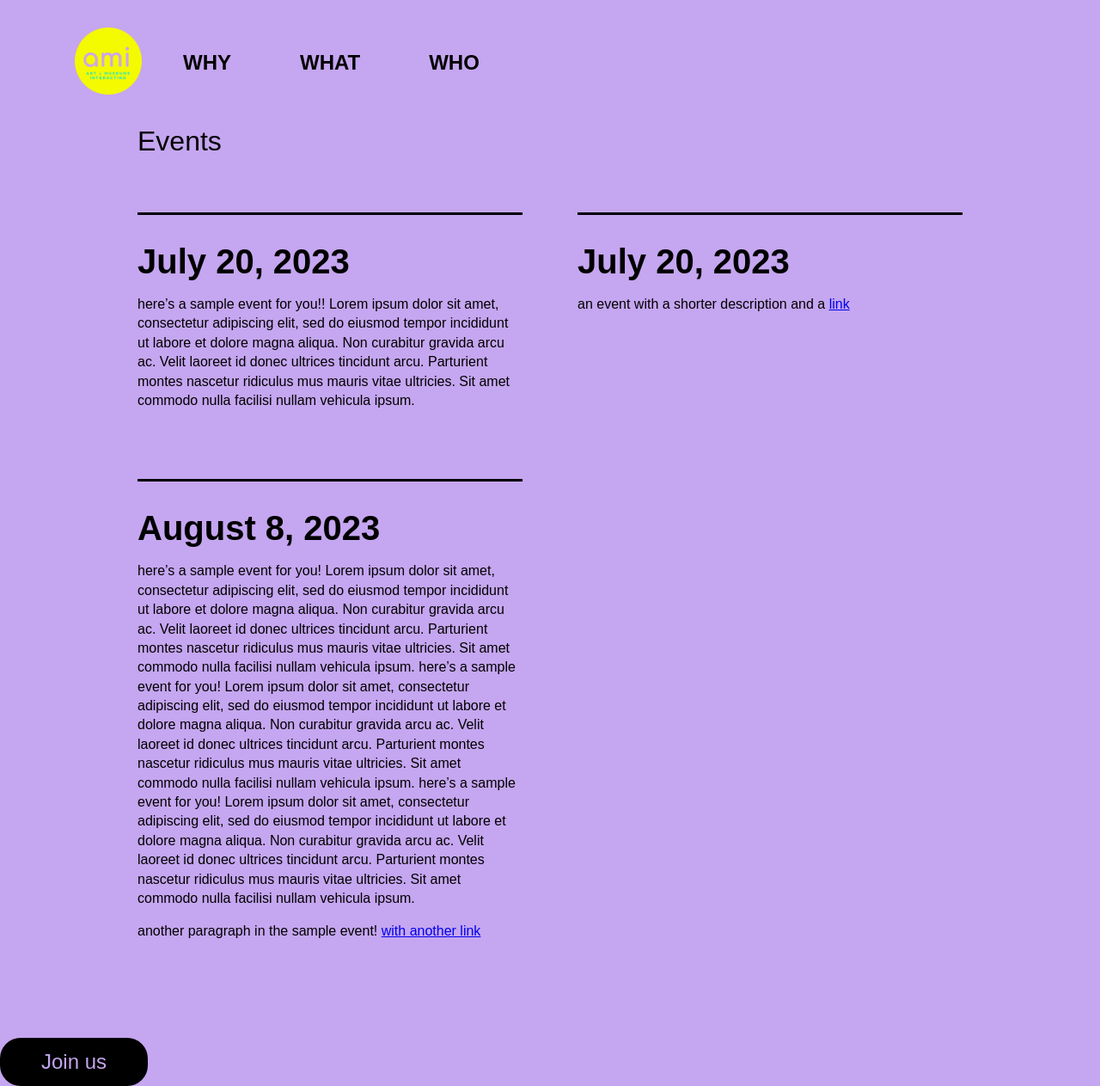
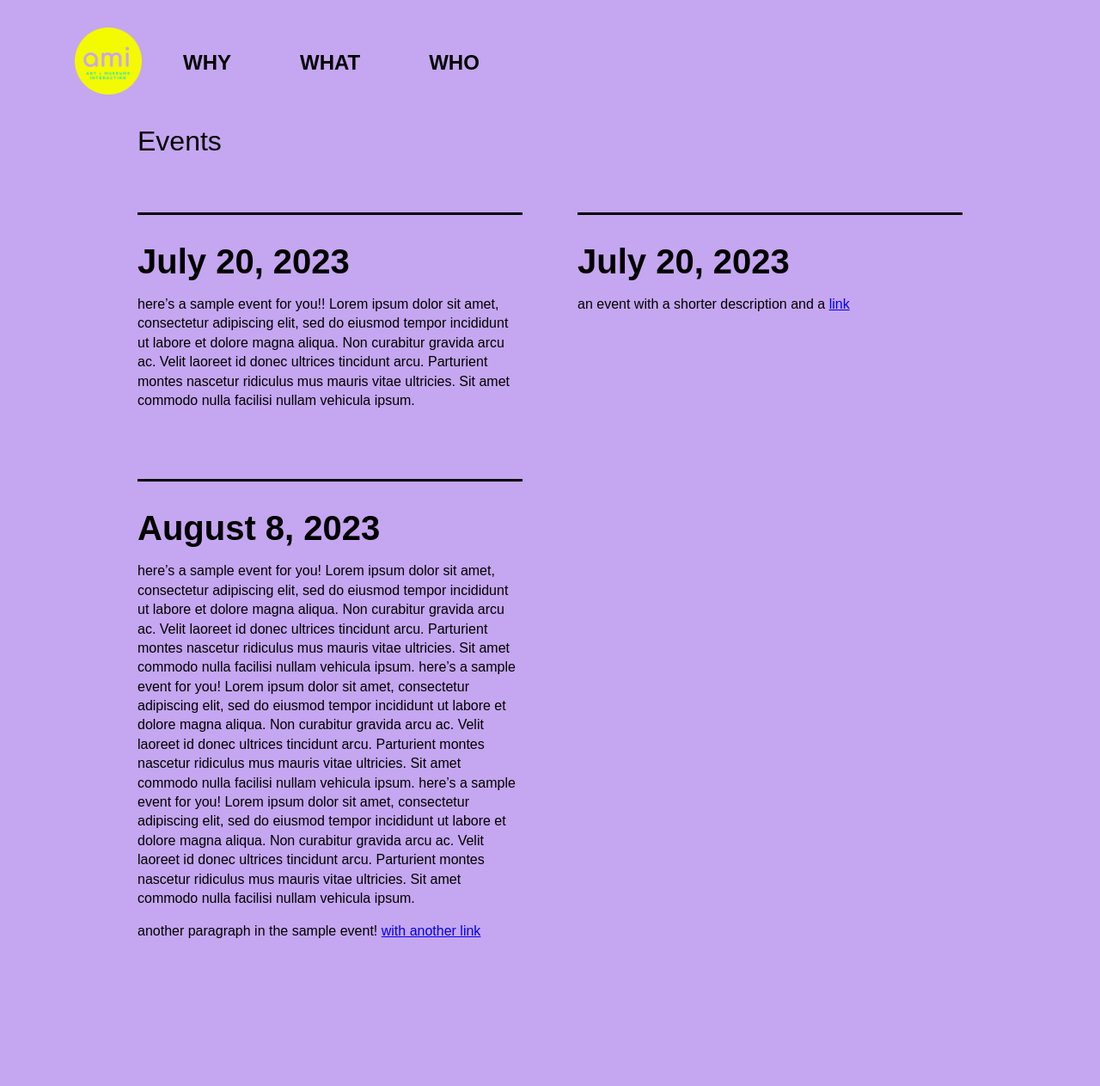
Before and after one commit to FableVision/ami-website, a Jekyll site: the page built from events.html, in a window 1280 px wide. Shown: the whole page at 86% size. Built offline with Jekyll 4.4.1, drawn with Linux system fonts in a browser that asks for light colours; after the commit the page ends 1111 px from its top, so only the background shows below that.

Commit message:
Update events.html

```diff
--- a/events.html
+++ b/events.html
@@ -17,6 +17,6 @@ logo: ami_logo_lemon.png
   {% endfor %}
 </div>
 
-<footer class="events-footer">
+<!-- <footer class="events-footer">
   <button>Join us</button>
-</footer>
+</footer> -->
```
